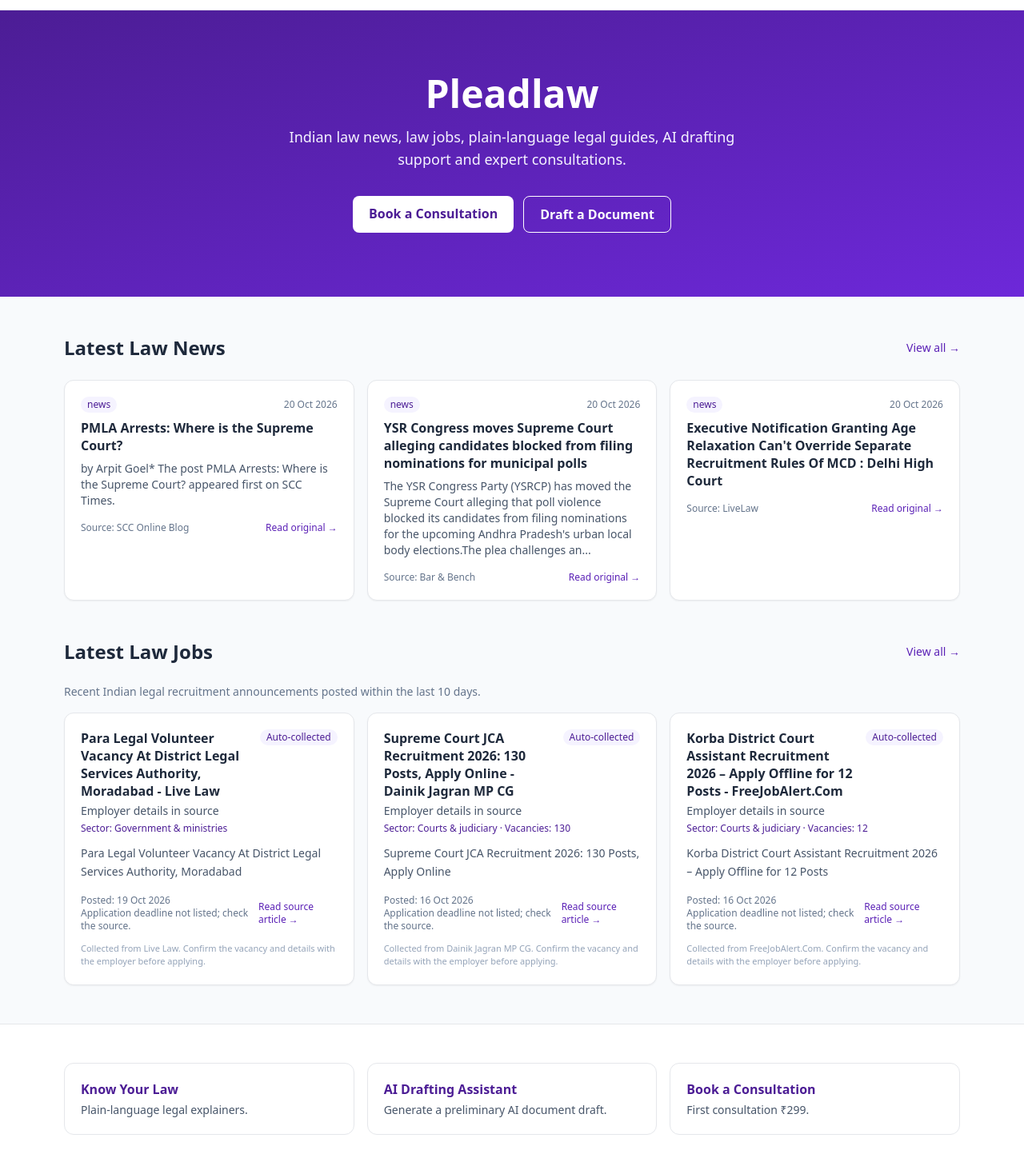
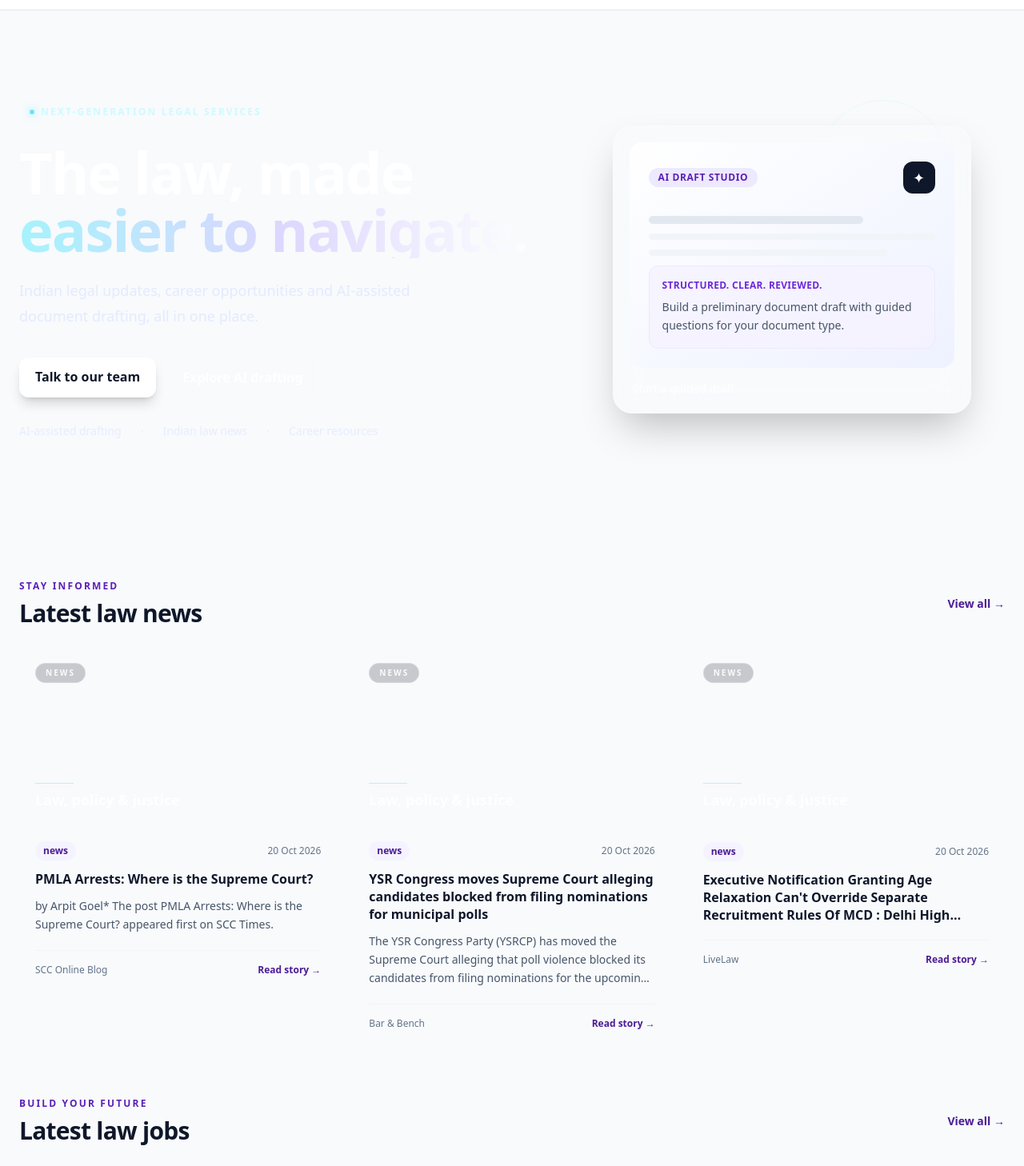
Before and after one commit to syedshaan/pleadlaw, a React (Vite) app: page / in a window 1280 px wide. Shown: the part 40-1498 px from the top of the page at 80% size. Built offline with nearby package versions, Linux system fonts and the light colour scheme.

Commit message:
Update pages.jsx

```diff
--- a/src/pages.jsx
+++ b/src/pages.jsx
@@ -134,41 +134,91 @@
 
   return (
     <>
-      <section className="bg-gradient-to-br from-brand-700 to-brand-500 text-white">
-        <div className="mx-auto max-w-6xl px-4 py-20 text-center">
-          <h1 className="text-4xl font-bold md:text-5xl">Pleadlaw</h1>
-          <p className="mx-auto mt-4 max-w-xl text-lg text-brand-50">
-            Indian law news, law jobs, plain-language legal guides, AI drafting
-            support and expert consultations.
+      <section className="hero-glow relative isolate overflow-hidden text-white">
+        <div className="absolute -right-24 top-10 -z-10 h-80 w-80 rounded-full border border-white/10 bg-white/[0.03] blur-[1px]" />
+        <div className="absolute right-24 top-28 -z-10 h-40 w-40 rounded-full border border-cyan-200/20" />
+        <div className="mx-auto grid max-w-7xl items-center gap-12 px-4 py-20 md:grid-cols-[1.1fr_0.9fr] md:px-6 md:py-28">
+          <div>
+            <span className="inline-flex items-center gap-2 rounded-full border border-white/15 bg-white/[0.08] px-3 py-1.5 text-xs font-semibold uppercase tracking-[0.18em] text-cyan-100">
+              <span className="h-1.5 w-1.5 rounded-full bg-cyan-300 shadow-[0_0_12px_#67e8f9]" />
+              Next-generation legal services
+            </span>
+            <h1 className="mt-6 max-w-2xl text-5xl font-extrabold leading-[1.05] tracking-tight md:text-7xl">
+              The law, made
+              <span className="block bg-gradient-to-r from-cyan-200 via-violet-200 to-white bg-clip-text text-transparent">
+                easier to navigate.
+              </span>
+            </h1>
+            <p className="mt-6 max-w-xl text-lg leading-8 text-indigo-100/85">
+              Indian legal updates, career opportunities and AI-assisted document drafting, all in one place.
             </p>
-          <div className="mt-8 flex flex-wrap justify-center gap-3">
+            <div className="mt-9 flex flex-wrap gap-3">
             <Link
               to="/consultation"
-              className="rounded-lg bg-white px-5 py-2.5 font-semibold text-brand-700"
+              className="rounded-xl bg-white px-5 py-3 font-semibold text-slate-900 shadow-lg shadow-black/15 transition hover:-translate-y-0.5 hover:bg-cyan-50"
             >
-              Book a Consultation
+              Talk to our team
             </Link>
             <Link
               to="/drafter"
-              className="rounded-lg border border-white px-5 py-2.5 font-semibold text-white"
+              className="rounded-xl border border-white/25 bg-white/[0.06] px-5 py-3 font-semibold text-white transition hover:bg-white/15"
             >
-              Draft a Document
+              Explore AI drafting
             </Link>
           </div>
+            <div className="mt-8 flex flex-wrap gap-x-6 gap-y-2 text-sm text-indigo-100/70">
+              <span>AI-assisted drafting</span>
+              <span>·</span>
+              <span>Indian law news</span>
+              <span>·</span>
+              <span>Career resources</span>
+            </div>
+          </div>
+          <Link
+            to="/drafter"
+            className="group relative mx-auto block w-full max-w-md rounded-3xl border border-white/15 bg-white/[0.08] p-5 shadow-2xl shadow-black/25 backdrop-blur-xl transition hover:-translate-y-1"
+          >
+            <div className="rounded-2xl bg-gradient-to-br from-white to-indigo-50 p-6 text-slate-900">
+              <div className="flex items-center justify-between">
+                <span className="rounded-full bg-violet-100 px-3 py-1 text-xs font-bold uppercase tracking-wider text-violet-800">
+                  AI Draft Studio
+                </span>
+                <span className="flex h-10 w-10 items-center justify-center rounded-xl bg-slate-900 text-lg text-white">✦</span>
+              </div>
+              <div className="mt-7 space-y-3">
+                <div className="h-2.5 w-3/4 rounded-full bg-slate-200" />
+                <div className="h-2 w-full rounded-full bg-slate-100" />
+                <div className="h-2 w-5/6 rounded-full bg-slate-100" />
+                <div className="mt-5 rounded-xl border border-violet-100 bg-violet-50/80 p-4">
+                  <p className="text-xs font-semibold uppercase tracking-wide text-violet-700">Structured. Clear. Reviewed.</p>
+                  <p className="mt-2 text-sm leading-relaxed text-slate-600">
+                    Build a preliminary document draft with guided questions for your document type.
+                  </p>
+                </div>
+              </div>
+            </div>
+            <div className="flex items-center justify-between px-1 pt-4 text-sm text-white/85">
+              <span>Start a guided draft</span>
+              <span className="transition group-hover:translate-x-1">→</span>
+            </div>
+          </Link>
         </div>
       </section>
 
-      <section className="mx-auto max-w-6xl px-4 py-12">
+      <section className="mx-auto max-w-7xl px-4 py-14 md:px-6 md:py-16">
         <div className="mb-6 flex items-center justify-between">
-          <h2 className="text-2xl font-bold">Latest Law News</h2>
-          <Link to="/news" className="text-sm font-medium text-brand-600">
+          <div>
+            <p className="text-xs font-bold uppercase tracking-[0.18em] text-brand-600">Stay informed</p>
+            <h2 className="mt-2 text-3xl font-bold tracking-tight text-slate-900">Latest law news</h2>
+          </div>
+          <Link to="/news" className="text-sm font-semibold text-brand-700 hover:text-brand-500">
             View all →
           </Link>
         </div>
         {latestNews.length === 0 ? (
           <p className="text-slate-500">News will appear here soon.</p>
         ) : (
-          <div className="grid gap-4 md:grid-cols-3">
+          <div className="grid gap-5 md:grid-cols-3">
             {latestNews.map((n) => (
               <NewsCard key={n.id} item={n} />
             ))}
@@ -176,10 +226,13 @@
         )}
       </section>
 
-      <section className="mx-auto max-w-6xl px-4 pb-12">
+      <section className="mx-auto max-w-7xl px-4 pb-16 md:px-6">
         <div className="mb-6 flex items-center justify-between">
-          <h2 className="text-2xl font-bold">Latest Law Jobs</h2>
-          <Link to="/jobs" className="text-sm font-medium text-brand-600">
+          <div>
+            <p className="text-xs font-bold uppercase tracking-[0.18em] text-brand-600">Build your future</p>
+            <h2 className="mt-2 text-3xl font-bold tracking-tight text-slate-900">Latest law jobs</h2>
+          </div>
+          <Link to="/jobs" className="text-sm font-semibold text-brand-700 hover:text-brand-500">
             View all →
           </Link>
         </div>
@@ -199,16 +252,18 @@
         )}
       </section>
 
-      <section className="border-t bg-white">
-        <div className="mx-auto grid max-w-6xl gap-4 px-4 py-12 md:grid-cols-3">
+      <section className="border-y border-slate-200 bg-white/80">
+        <div className="mx-auto grid max-w-7xl gap-5 px-4 py-14 md:grid-cols-3 md:px-6">
           {[
-            { t: "Know Your Law", d: "Plain-language legal explainers.", to: "/know-your-law" },
-            { t: "AI Drafting Assistant", d: "Generate a preliminary AI document draft.", to: "/drafter" },
-            { t: "Book a Consultation", d: "First consultation ₹299.", to: "/consultation" },
+            { t: "Know Your Law", d: "Understand legal topics in plain language.", to: "/know-your-law", icon: "01" },
+            { t: "AI Drafting Assistant", d: "Create a preliminary document draft with guided prompts.", to: "/drafter", icon: "02" },
+            { t: "Book a Consultation", d: "Tell us what you need and our team will reach out.", to: "/consultation", icon: "03" },
           ].map((c) => (
-            <Link key={c.t} to={c.to} className="rounded-xl border p-5 hover:border-brand-500">
-              <h3 className="font-semibold text-brand-700">{c.t}</h3>
-              <p className="mt-1 text-sm text-slate-600">{c.d}</p>
+            <Link key={c.t} to={c.to} className="surface-card rounded-2xl p-6">
+              <span className="flex h-10 w-10 items-center justify-center rounded-xl bg-violet-50 text-sm font-bold text-brand-700">{c.icon}</span>
+              <h3 className="mt-5 font-bold text-slate-900">{c.t}</h3>
+              <p className="mt-2 text-sm leading-relaxed text-slate-600">{c.d}</p>
+              <span className="mt-5 inline-block text-sm font-semibold text-brand-700">Explore →</span>
             </Link>
           ))}
         </div>
@@ -219,29 +274,60 @@
 
 /* ---------- NEWS ---------- */
 
+function NewsArtwork({ item }) {
+  const [imageFailed, setImageFailed] = useState(false);
+
+  return (
+    <div className="news-art relative aspect-[16/9] overflow-hidden">
+      {item.image && !imageFailed ? (
+        <img
+          src={item.image}
+          alt=""
+          loading="lazy"
+          referrerPolicy="no-referrer"
+          onError={() => setImageFailed(true)}
+          className="h-full w-full object-cover transition duration-500 group-hover:scale-[1.04]"
+        />
+      ) : (
+        <div className="absolute inset-0 flex flex-col justify-between p-5 text-white">
+          <span className="w-fit rounded-full border border-white/25 bg-slate-950/20 px-3 py-1 text-[10px] font-bold uppercase tracking-[0.2em] text-white/90 backdrop-blur">
+            {item.category || "Legal update"}
+          </span>
+          <div>
+            <div className="mb-2 h-px w-12 bg-cyan-200/80" />
+            <p className="max-w-xs text-lg font-semibold leading-snug text-white/95">Law, policy &amp; justice</p>
+          </div>
+          <span className="absolute right-5 top-3 text-7xl font-black text-white/[0.12]">§</span>
+        </div>
+      )}
+    </div>
+  );
+}
+
 function NewsCard({ item }) {
   return (
-    <article className="rounded-xl border bg-white p-5 shadow-sm">
-      <div className="mb-2 flex items-center justify-between text-xs text-slate-500">
-        {item.category && (
-          <span className="rounded-full bg-brand-50 px-2 py-0.5 font-medium text-brand-700">
-            {item.category}
+    <article className="surface-card group overflow-hidden rounded-2xl">
+      <NewsArtwork item={item} />
+      <div className="p-5">
+        <div className="mb-3 flex items-center justify-between gap-2 text-xs text-slate-500">
+          <span className="rounded-full bg-violet-50 px-2.5 py-1 font-semibold text-brand-700">
+            {item.category || "Legal news"}
           </span>
-        )}
           <span>{formatDate(item.date)}</span>
         </div>
-      <h3 className="font-semibold leading-snug">{item.title}</h3>
-      {item.summary && <p className="mt-2 text-sm text-slate-600">{item.summary}</p>}
-      <div className="mt-4 flex items-center justify-between text-xs text-slate-500">
-        <span>Source: {item.source}</span>
+        <h3 className="line-clamp-3 font-bold leading-snug text-slate-900">{item.title}</h3>
+        {item.summary && <p className="mt-3 line-clamp-3 text-sm leading-relaxed text-slate-600">{item.summary}</p>}
+        <div className="mt-5 flex items-center justify-between gap-3 border-t border-slate-100 pt-4 text-xs">
+          <span className="truncate text-slate-500">{item.source}</span>
           <a
             href={item.url}
             target="_blank"
             rel="noopener noreferrer"
-          className="font-medium text-brand-600 hover:underline"
+            className="shrink-0 font-semibold text-brand-700 hover:text-brand-500"
           >
-          Read original →
+            Read story →
           </a>
+        </div>
       </div>
     </article>
   );
@@ -262,18 +348,21 @@
     .sort((a, b) => new Date(b.date) - new Date(a.date)));
 
   return (
-    <section className="mx-auto max-w-5xl px-4 py-12">
-      <h1 className="text-3xl font-bold">Legal News</h1>
-      <p className="mt-2 text-slate-600">
+    <section className="mx-auto max-w-7xl px-4 py-12 md:px-6">
+      <div className="rounded-3xl bg-gradient-to-br from-slate-950 via-indigo-950 to-violet-900 px-6 py-10 text-white md:px-10">
+        <p className="text-xs font-bold uppercase tracking-[0.2em] text-cyan-200">Pleadlaw briefing</p>
+        <h1 className="mt-3 text-4xl font-extrabold tracking-tight md:text-5xl">Legal news, clearly.</h1>
+        <p className="mt-3 max-w-2xl leading-relaxed text-indigo-100/80">
         Latest developments in Indian law, linked to the original sources.
         </p>
+      </div>
 
       <input
         type="text"
         placeholder="Search news..."
         value={query}
         onChange={(e) => setQuery(e.target.value)}
-        className="mt-6 w-full rounded-lg border px-4 py-2"
+        className="mt-6 w-full rounded-xl border border-slate-200 bg-white px-4 py-3 shadow-sm outline-none transition focus:border-violet-400 focus:ring-4 focus:ring-violet-100"
       />
 
       <div className="mt-4 flex flex-wrap gap-2">
@@ -298,7 +387,7 @@
         <p className="mt-6 text-slate-500">No news items yet. Please check back soon.</p>
       )}
 
-      <div className="mt-6 grid gap-4 md:grid-cols-2">
+      <div className="mt-6 grid gap-5 md:grid-cols-2 xl:grid-cols-3">
         {items.map((n) => (
           <NewsCard key={n.id} item={n} />
         ))}
@@ -315,21 +404,21 @@
   const closed = job.lastDate && new Date(job.lastDate) < today;
 
   return (
-    <article className={`rounded-xl border bg-white p-5 shadow-sm ${closed ? "opacity-60" : ""}`}>
+    <article className={`surface-card rounded-2xl p-5 ${closed ? "opacity-60" : ""}`}>
       <div className="flex items-start justify-between gap-2">
-        <h3 className="font-semibold leading-snug">{job.title}</h3>
+        <h3 className="font-bold leading-snug text-slate-900">{job.title}</h3>
         {closed ? (
-          <span className="shrink-0 rounded bg-slate-200 px-2 py-0.5 text-xs">Closed</span>
+          <span className="shrink-0 rounded-full bg-slate-100 px-2.5 py-1 text-xs font-semibold text-slate-500">Closed</span>
         ) : (
-          <span className="shrink-0 rounded-full bg-brand-50 px-2 py-0.5 text-xs font-medium text-brand-700">
+          <span className="shrink-0 rounded-full bg-violet-50 px-2.5 py-1 text-xs font-semibold text-brand-700">
             {job.autoCollected ? "Auto-collected" : job.verified === false ? "Unverified" : job.type}
           </span>
         )}
       </div>
-      <p className="mt-1 text-sm text-slate-600">
+      <p className="mt-2 text-sm text-slate-600">
         {job.organisation || "Employer details in source"}
       </p>
-      <p className="mt-1 text-xs font-medium text-brand-700">
+      <p className="mt-3 inline-flex rounded-lg bg-slate-50 px-2.5 py-1.5 text-xs font-semibold text-brand-700">
         Sector: {job.sector || job.type || "Not identified"}
         {Number.isInteger(job.vacancyCount) && ` · Vacancies: ${job.vacancyCount}`}
       </p>
@@ -361,7 +450,7 @@
             href={job.url}
             target="_blank"
             rel="noopener noreferrer"
-            className="font-medium text-brand-600 hover:underline"
+            className="font-semibold text-brand-700 hover:text-brand-500"
           >
             {job.autoCollected ? "Read source article →" : "Official notice →"}
           </a>
@@ -403,29 +492,32 @@
     .sort((a, b) => new Date(b.posted) - new Date(a.posted));
 
   return (
-    <section className="mx-auto max-w-5xl px-4 py-12">
-      <h1 className="text-3xl font-bold">Law Jobs in India</h1>
-      <p className="mt-2 text-slate-600">
+    <section className="mx-auto max-w-7xl px-4 py-12 md:px-6">
+      <div className="rounded-3xl bg-gradient-to-br from-slate-950 via-indigo-950 to-violet-900 px-6 py-10 text-white md:px-10">
+        <p className="text-xs font-bold uppercase tracking-[0.2em] text-cyan-200">Career opportunities</p>
+        <h1 className="mt-3 text-4xl font-extrabold tracking-tight md:text-5xl">Law jobs in India</h1>
+        <p className="mt-3 max-w-3xl leading-relaxed text-indigo-100/80">
         Indian government, court, ministry and private legal-sector recruitment announcements
         posted within the last 10 days. Vacancy counts and deadlines appear only when stated
         in the source. Confirm details with the employer before applying.
         </p>
+      </div>
 
       <input
         type="text"
         placeholder="Search by post, organisation or location..."
         value={query}
         onChange={(e) => setQuery(e.target.value)}
-        className="mt-6 w-full rounded-lg border px-4 py-2"
+        className="mt-6 w-full rounded-xl border border-slate-200 bg-white px-4 py-3 shadow-sm outline-none transition focus:border-violet-400 focus:ring-4 focus:ring-violet-100"
       />
 
-      <div className="mt-4 flex gap-2">
+      <div className="mt-4 flex flex-wrap gap-2">
         {types.map((t) => (
           <button
             key={t}
             onClick={() => setType(t)}
-            className={`rounded-full border px-3 py-1 text-sm ${
-              type === t ? "bg-brand-600 text-white" : "bg-white"
+            className={`rounded-full border px-3 py-1.5 text-sm font-medium transition ${
+              type === t ? "border-brand-600 bg-brand-600 text-white" : "border-slate-200 bg-white text-slate-600 hover:border-violet-300"
             }`}
           >
             {t}
@@ -443,7 +535,7 @@
         </p>
       )}
 
-      <div className="mt-6 grid gap-4 md:grid-cols-2">
+      <div className="mt-6 grid gap-5 md:grid-cols-2">
         {items.map((j) => (
           <JobCard key={j.id} job={j} />
         ))}
@@ -456,15 +548,19 @@
 
 export function KnowYourLaw() {
   return (
-    <section className="mx-auto max-w-6xl px-4 py-12">
-      <h1 className="text-3xl font-bold">Know Your Law</h1>
-      <p className="mt-2 text-slate-600">Plain-language explainers on Indian law.</p>
-      <div className="mt-6 grid gap-4 md:grid-cols-2">
+    <section className="mx-auto max-w-7xl px-4 py-12 md:px-6">
+      <div className="mb-8 rounded-3xl bg-gradient-to-br from-slate-950 via-indigo-950 to-violet-900 px-6 py-10 text-white md:px-10">
+        <p className="text-xs font-bold uppercase tracking-[0.2em] text-cyan-200">Legal essentials</p>
+        <h1 className="mt-3 text-4xl font-extrabold tracking-tight md:text-5xl">Know your law</h1>
+        <p className="mt-3 text-indigo-100/80">Plain-language explainers on Indian law.</p>
+      </div>
+      <div className="grid gap-5 md:grid-cols-2">
         {explainers.map((e) => (
-          <article key={e.slug} className="rounded-xl border bg-white p-5 shadow-sm">
-            <h2 className="font-semibold">{e.title}</h2>
-            <p className="mt-2 text-sm text-slate-600">{e.summary}</p>
-            <Link to="/consultation" className="mt-4 inline-block text-sm font-medium text-brand-600">
+          <article key={e.slug} className="surface-card rounded-2xl p-6">
+            <span className="text-xs font-bold uppercase tracking-[0.18em] text-brand-600">Plain-language guide</span>
+            <h2 className="mt-3 text-lg font-bold text-slate-900">{e.title}</h2>
+            <p className="mt-2 text-sm leading-relaxed text-slate-600">{e.summary}</p>
+            <Link to="/consultation" className="mt-5 inline-block text-sm font-semibold text-brand-700 hover:text-brand-500">
               Need help with this? Book a consultation →
             </Link>
           </article>
@@ -498,7 +594,8 @@
     setSubmitError("");
     setForm({ ...form, [e.target.name]: e.target.value });
   };
-  const field = "mt-1 w-full rounded-lg border px-3 py-2";
+  const field =
+    "mt-1 w-full rounded-xl border border-slate-200 bg-white px-3 py-2.5 outline-none transition focus:border-violet-400 focus:ring-4 focus:ring-violet-100";
 
   const handleSubmit = async (e) => {
     e.preventDefault();
@@ -543,13 +640,16 @@
   };
 
   return (
-    <section className="mx-auto max-w-2xl px-4 py-12">
-      <h1 className="text-3xl font-bold">Request a Consultation</h1>
-      <p className="mt-2 text-slate-600">
+    <section className="mx-auto max-w-3xl px-4 py-12">
+      <div className="mb-8 rounded-3xl bg-gradient-to-br from-slate-950 via-indigo-950 to-violet-900 px-6 py-9 text-white md:px-9">
+        <p className="text-xs font-bold uppercase tracking-[0.2em] text-cyan-200">Personal support</p>
+        <h1 className="mt-3 text-4xl font-extrabold tracking-tight">Request a consultation</h1>
+        <p className="mt-3 max-w-2xl leading-relaxed text-indigo-100/80">
         Tell us how we can help. We will review your request and contact you
         directly. No payment is collected on this website.
         </p>
-      <p className="mt-2 text-sm text-slate-500">
+      </div>
+      <p className="mt-2 text-sm leading-relaxed text-slate-500">
         Your details and message will be emailed to the Pleadlaw team so they
         can respond. Please do not include passwords or highly sensitive
         documents.
@@ -557,7 +657,7 @@
 
       <form
         onSubmit={handleSubmit}
-        className="mt-8 space-y-4 rounded-xl border bg-white p-6"
+        className="surface-card mt-8 space-y-5 rounded-2xl p-6 md:p-8"
       >
         <label className="block text-sm font-medium">
           Name *
@@ -773,14 +873,17 @@
   };
 
   return (
-    <section className="mx-auto max-w-2xl px-4 py-12">
-      <h1 className="text-3xl font-bold">AI Drafting Assistant</h1>
-      <p className="mt-2 text-slate-600">
+    <section className="mx-auto max-w-3xl px-4 py-12">
+      <div className="mb-8 rounded-3xl bg-gradient-to-br from-slate-950 via-indigo-950 to-violet-900 px-6 py-9 text-white md:px-9">
+        <p className="text-xs font-bold uppercase tracking-[0.2em] text-cyan-200">Pleadlaw AI Studio</p>
+        <h1 className="mt-3 text-4xl font-extrabold tracking-tight">AI drafting assistant</h1>
+        <p className="mt-3 max-w-2xl leading-relaxed text-indigo-100/80">
         Answer the required questions to create a concise preliminary draft. No payment is
         collected on this page.
         </p>
+      </div>
 
-      <form onSubmit={handleGenerate} className="mt-8 space-y-4 rounded-xl border bg-white p-6">
+      <form onSubmit={handleGenerate} className="surface-card space-y-5 rounded-2xl p-6 md:p-8">
         <label htmlFor="draft-document-type" className="block text-sm font-medium">
           Document type
           <select
@@ -792,7 +895,7 @@
               setDraft("");
               setError("");
             }}
-            className="mt-1 w-full rounded-lg border px-3 py-2"
+            className="mt-1 w-full rounded-xl border border-slate-200 bg-white px-3 py-2.5 outline-none transition focus:border-violet-400 focus:ring-4 focus:ring-violet-100"
           >
             {DOCUMENT_TYPES.map((d) => (
               <option key={d} value={d}>{d}</option>
@@ -813,7 +916,7 @@
                   value={formData[field.name] || ""}
                   onChange={(e) => updateField(field.name, e.target.value.slice(0, field.maxLength))}
                   placeholder={field.placeholder}
-                  className="mt-1 w-full rounded-lg border px-3 py-2"
+                  className="mt-1 w-full rounded-xl border border-slate-200 bg-white px-3 py-2.5 outline-none transition focus:border-violet-400 focus:ring-4 focus:ring-violet-100"
                   required
                   minLength={field.minLength}
                   maxLength={field.maxLength}
@@ -822,7 +925,7 @@
                 <select
                   value={formData[field.name] || ""}
                   onChange={(e) => updateField(field.name, e.target.value)}
-                  className="mt-1 w-full rounded-lg border px-3 py-2"
+                  className="mt-1 w-full rounded-xl border border-slate-200 bg-white px-3 py-2.5 outline-none transition focus:border-violet-400 focus:ring-4 focus:ring-violet-100"
                   required
                 >
                   <option value="">Select an option</option>
```
Lines whose indentation alone changed are shown as unchanged.
